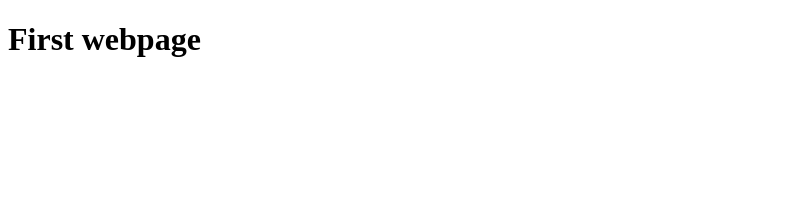
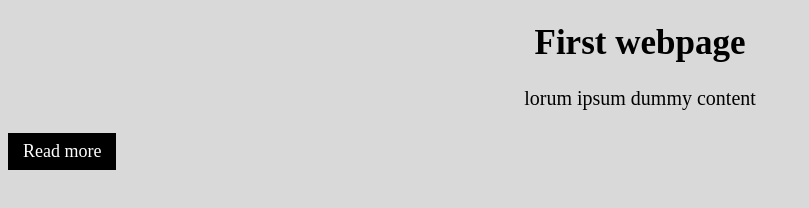
Before and after one commit to raja-2604/basic-react, a plain HTML site: page index.html in a window 1280 px wide. Shown: the whole page, without its empty margins (0-809 px from the left). Drawn offline with Linux system fonts and the light colour scheme.

Commit message:
Add styling the index file

```diff
--- a/index.html
+++ b/index.html
@@ -1,8 +1,16 @@
 <!DOCTYPE html>
 <head>
     <title>Home</title>
+    <style>
+        body{background-color:#d9d9d9;color:#000}
+        h1{font-size:35px;line-height:40px;margin-bottom:20px;text-align:center;}
+        p{font-size:20px;line-height:30px;text-align:center;margin-bottom:20px;}
+        a{font-size:18px;display:inline-block;padding:8px 15px;background-color:#000;color:#fff;}
+    </style>
 </head>
 <body>
     <h1>First webpage</h1>
+    <p>lorum ipsum dummy content</p>
+    <a>Read more</a>
 </body>
 </html>
```
